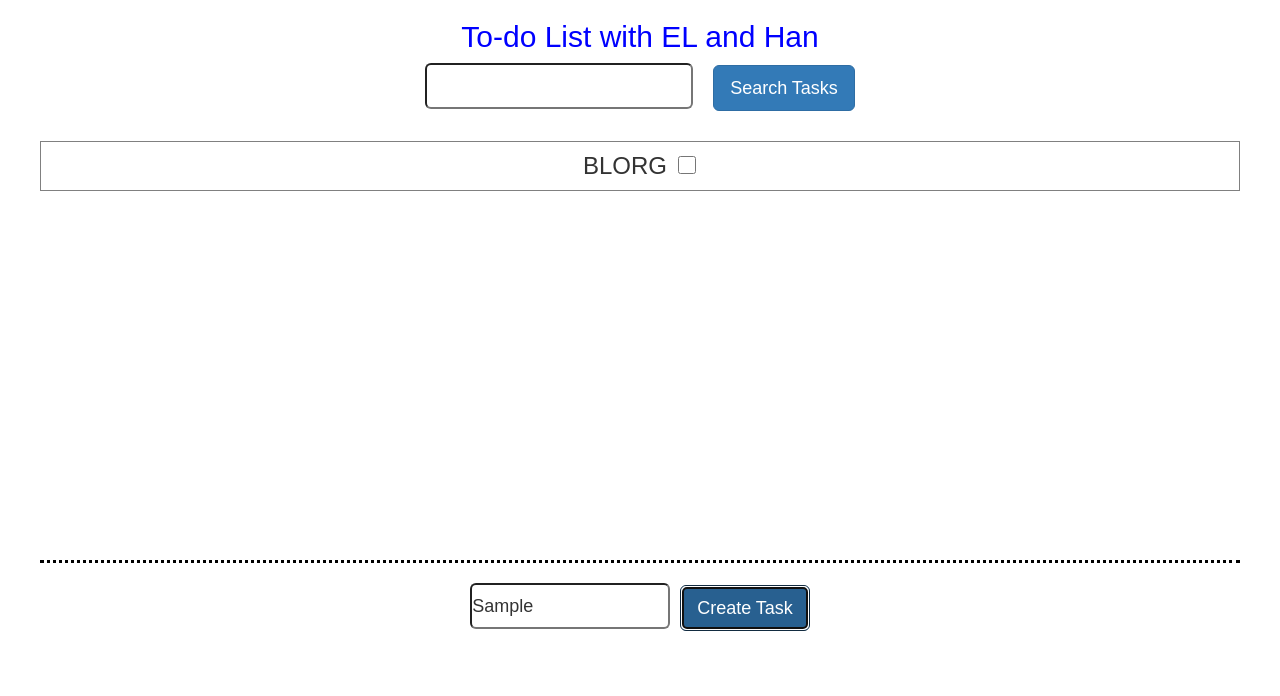
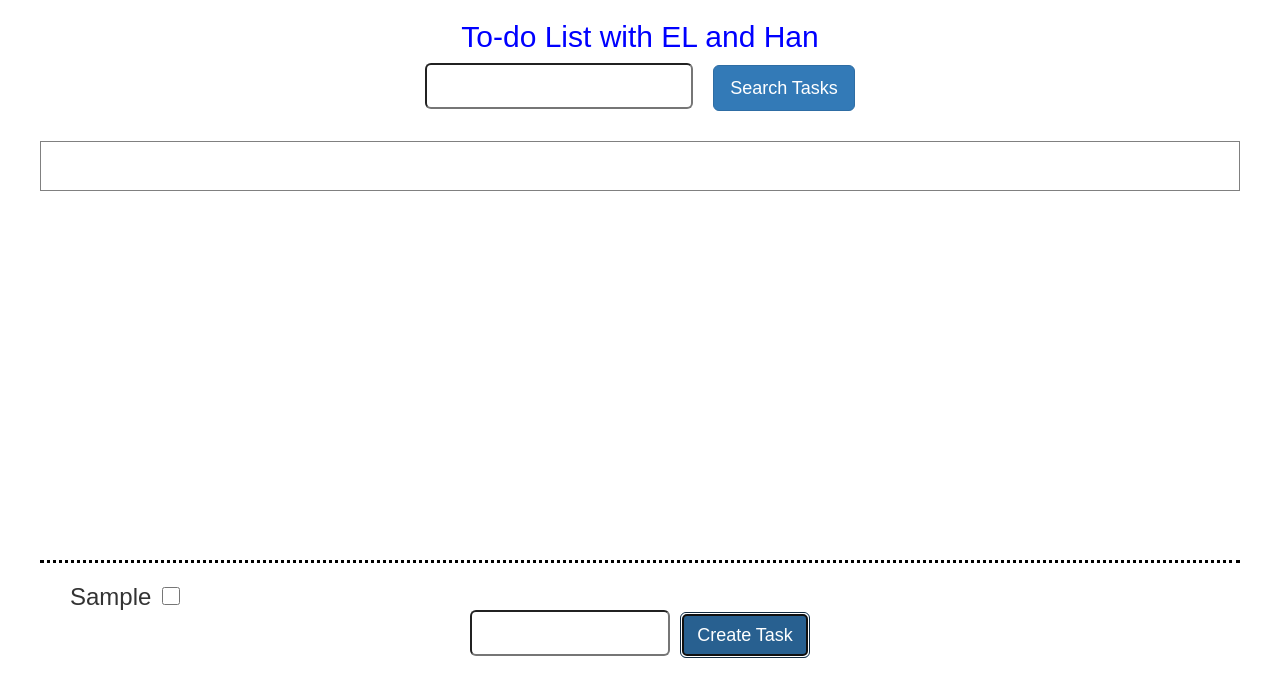
Before and after one commit to eLn86/todolist-practice, a React (Create React App) app in the folder todo-list-group-practice/: page / in a window 1280 px wide. Both pictures are taken after typing "Sample" into the empty fields and a click on the button "Create Task". Shown: the top 696 px of the page. Built offline with nearby package versions, Linux system fonts and the light colour scheme.

Commit message:
added TaskRow.js

```diff
--- a/todo-list-group-practice/src/components/Body/Body.js
+++ b/todo-list-group-practice/src/components/Body/Body.js
@@ -3,7 +3,8 @@ import React, { Component } from 'react';
 // Create Component by EL
 import Create from '../Create/Create';
 // Search Component by Han
-import Search from '../Search/Search.js';
+import Search from '../Search/Search';
+import TaskRow from '../TaskRow/TaskRow';
 
 class Body extends Component {
   constructor(props) {
@@ -13,13 +14,56 @@ class Body extends Component {
       tasks: []
     }
   }
+
+  /*
+   * Function name: createRow
+   * Purpose: To push Object obtained from Create.js, ready to be rendered by createTaskRows function
+   * Dependencies: Create.js
+   * Description: Takes in an object as a parameter and assigns it to a new object which is then pushed to the task array in this.state
+  */
+  createTask = (taskRow) => {
+
+    // New Object creation
+    let newTask = {};
+    newTask.name = taskRow.taskName;
+    newTask.id = taskRow.id;
+
+    // Creating new variable and push taskRow information into it
+    let tasks = this.state.tasks;
+    tasks.push(newTask);
+
+    this.setState({
+      tasks: tasks
+    })
+  }
+
+  /*
+   * Function name: createTaskRows
+   * Purpose: This function is responsible for looping through the tasks array in this.state and pushing them into a new array which is rendered in Body
+   * Dependencies: SearchResults.js
+   * Description: Creating task rows
+  */
+  createTaskRows = () => {
+    var taskRows = [];
+    this.state.tasks.forEach((task, index) => {
+      taskRows.push(<TaskRow taskName={task.name}
+                                   id={task.id}
+                                   key={task.id}/>)
+    })
+    return taskRows;
+  }
+
   render() {
-    var rows = this.state.tasks;
+    var rows = this.createTaskRows();
     return (
       <div className="row">
-      <Search/>
-      {rows}
-      <Create />
+      <Search tasks={this.state.tasks}/>
+
+      <div className="col-md-12 taskRows">
+        {rows}
+      </div>
+
+      <Create createRow={this.createTask}/>
       </div>
     );
   }
--- a/todo-list-group-practice/src/components/Create/Create.js
+++ b/todo-list-group-practice/src/components/Create/Create.js
@@ -2,15 +2,49 @@ import React, { Component } from 'react';
 
 // Import Create CSS
 import './Create.css'
+import uuid from 'uuid';
 
 class Create extends Component {
+  constructor(props) {
+    super(props);
+    this.state = {
+      taskName: "",
+      id: uuid.v4()
+    }
+  }
+
+  onChange = (e) => {
+    var taskName = e.target.value;
+    var taskID = e.target.id;
+    console.log(taskID);
+    this.setState({
+      taskName: taskName,
+      id: taskID
+    })
+  }
+
+  createTaskRow = () => {
+    console.log(this.state);
+    var state = this.state;
+    this.props.createRow(state);
+    this.setState({
+      taskName: "",
+      id: uuid.v4()
+    })
+
+  }
+
   render() {
     return (
       <div className="row createTaskRow">
         <div className="col-md-12">
         <input className="taskName input-lg"
-               type= "text"/>
-          <button className="btn btn-lg btn-primary">Create Task</button>
+               type= "text"
+               value= {this.state.taskName}
+               onChange={this.onChange}
+               id={this.state.id}/>
+          <button className="btn btn-lg btn-primary"
+                  onClick={this.createTaskRow}>Create Task</button>
         </div>
       </div>
     );
--- a/todo-list-group-practice/src/components/Search/Search.js
+++ b/todo-list-group-practice/src/components/Search/Search.js
@@ -11,6 +11,21 @@ import './Search.css';
 export default class Search extends React.Component {
   constructor(props) {
     super(props);
+    this.state = {
+      results: []
+    }
+  }
+
+  /****/
+  /*** Function: returnSearchResult(result) */
+  /*** Description: Concatenates result into results array */
+  /*** Passed into: SearchBar.js */
+  /****/
+
+  returnSearchResult = (result) => {
+    this.setState({
+      results: this.state.results.concat([result]),
+    })
   }
 
   render() {
@@ -18,9 +33,9 @@ export default class Search extends React.Component {
       <div className="row searchContainer">
         <div className="col-md-12 searchBox">
 
-            <SearchBar/>
+            <SearchBar returnSearchResult= {this.returnSearchResult} tasks={this.props.tasks}/>
 
-            <SearchResults/>
+            <SearchResults searchResults={this.state.results}/>
 
 
         </div>
--- a/todo-list-group-practice/src/components/Search/SearchBar/SearchBar.js
+++ b/todo-list-group-practice/src/components/Search/SearchBar/SearchBar.js
@@ -6,6 +6,42 @@ import './SearchBar.css';
 export default class SearchBar extends React.Component {
   constructor(props) {
     super(props);
+    this.state = {
+      searchInput: "",
+    }
+  }
+
+  /****/
+  /*** Function: storeRequest(event) */
+  /*** Description: Stores search request into searchInput state */
+  /*** Passed into: nil */
+  /****/
+
+  storeRequest = (event) => {
+    this.setState({
+      searchInput: event.target.value
+    })
+  }
+
+  /****/
+  /*** Function: findResult(event) */
+  /*** Description: Filters tasks array passed by Search.js for the task matching the search name */
+  /***              and returns the searchInput state using return search result. */
+  /*** Passed into: nil */
+  /****/
+
+  findResult = (event) => {
+
+    var foundTask = this.props.tasks.filter((el, index) =>
+                    el.props.taskName === this.state.searchInput
+                  );
+
+    this.props.returnSearchResult(this.state.searchInput);
+
+    this.setState({
+      searchInput: "",
+    })
+
   }
 
   render() {
@@ -13,8 +49,8 @@ export default class SearchBar extends React.Component {
       <div className= "row searchBarRow">
         <div className="col-md-12 searchBar">
           <input type='string'
-                 className="searchInput input-lg"/>
-          <button className= 'btn btn-lg btn-primary'type='submit'>Search Tasks</button>
+                 className="searchInput input-lg" value={this.state.searchInput} onChange= {this.storeRequest}/>
+          <button className= 'btn btn-lg btn-primary'type='submit' onClick= {this.findResult}>Search Tasks</button>
         </div>
       </div>
     );
--- a/todo-list-group-practice/src/components/Search/SearchResults/SearchResults.js
+++ b/todo-list-group-practice/src/components/Search/SearchResults/SearchResults.js
@@ -1,9 +1,11 @@
 import React, {PropTypes} from 'react';
 
 // Import static files
+
 import './SearchResults.css';
-
-
+/*
+<input type="checkbox" className="taskCheckBox"/>
+*/
 export default class SearchResults extends React.Component {
   constructor(props) {
     super(props);
@@ -13,8 +15,9 @@ export default class SearchResults extends React.Component {
     return (
       <div className= "row searchResultsRow">
         <div className="col-md-12 searchResults">
-          <h3 className="taskName">BLORG</h3>
-          <input type="checkbox" className="taskCheckBox"/>
+
+          {this.props.results}
+
         </div>
       </div>
     );
--- /dev/null
+++ b/todo-list-group-practice/src/components/TaskRow/TaskRow.js
@@ -0,0 +1,22 @@
+import React, { Component, PropTypes } from 'react';
+
+/**
+ * Task Row
+ */
+export class TaskRow extends Component { // eslint-disable-line react/prefer-stateless-function
+
+
+  render() {
+    return (
+        <div className= "row taskRow">
+          <div className="col-md-12 taskRows">
+            <h3 className="taskName">{this.props.taskName}</h3>
+            <input type="checkbox" className="taskCheckBox"/>
+          </div>
+        </div>
+    );
+  }
+}
+
+
+export default TaskRow;
```
